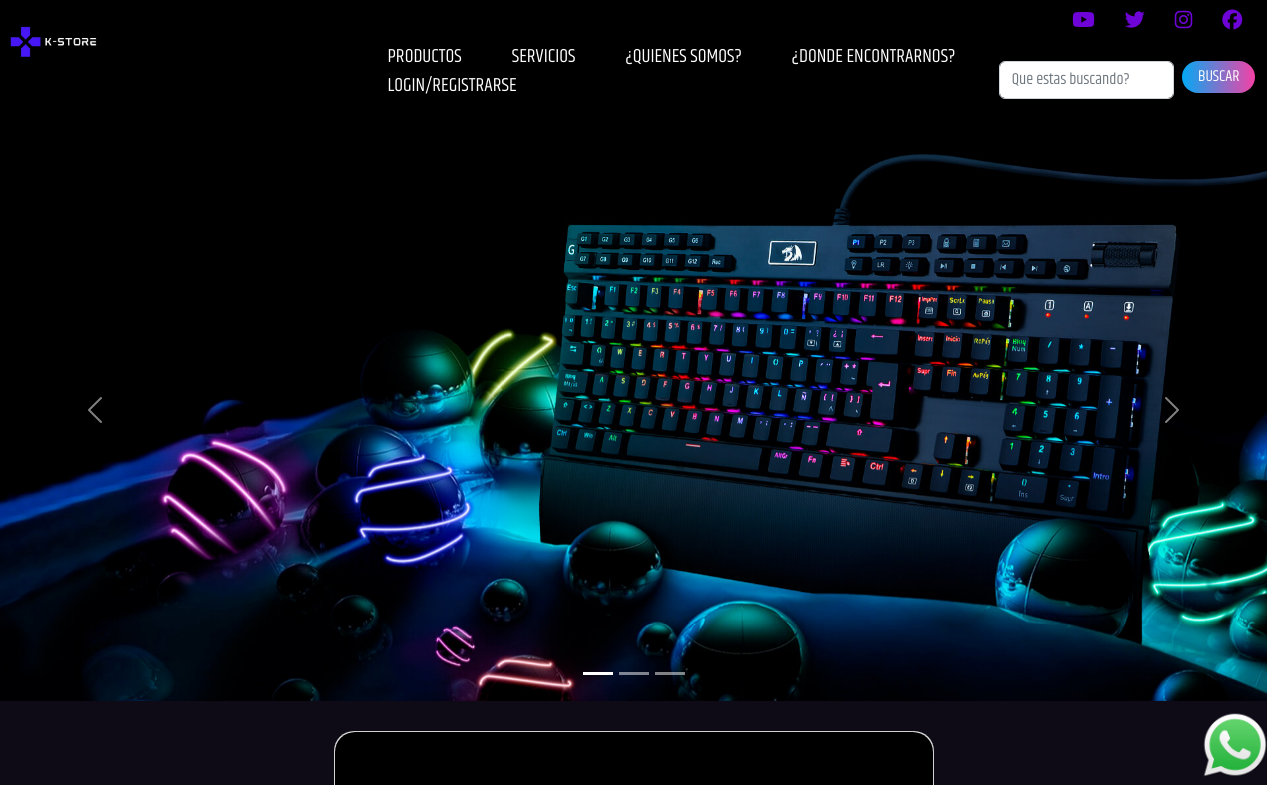
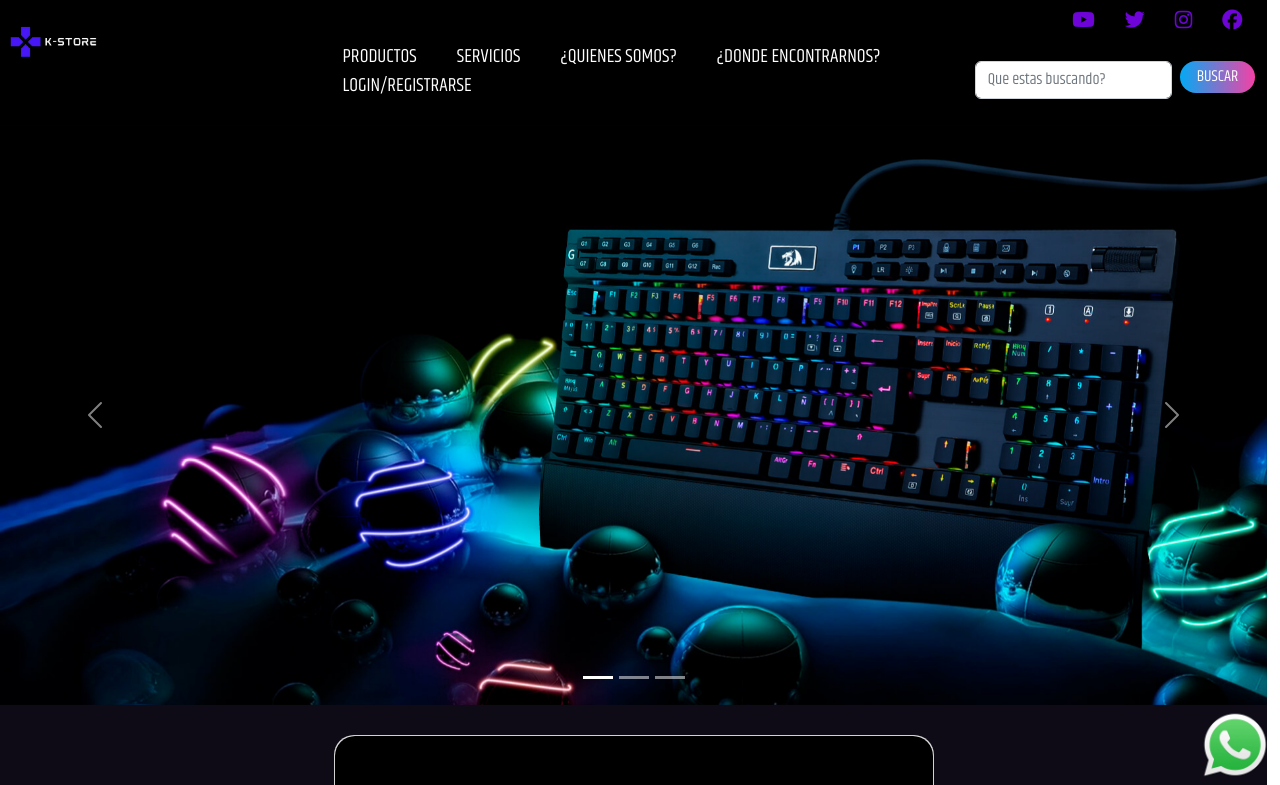
Before and after one commit to TomasMedrano/PF-MedranoTomas, a website: page index.html in a window 1280 px wide. Shown: the top 785 px of the page. Drawn offline with nearby package versions, Linux system fonts and the light colour scheme.

Commit message:
correccion errores de grid area

```diff
--- a/index.html
+++ b/index.html
@@ -8,7 +8,7 @@
     <meta name="keywords"  content="redragon, logitech, corsair, gamer, teclado, mouse, auriculares, componentes informaticos, envios, cuotas">
     <link rel="shortcut icon" href="./images/logo.webp">
     <link href="https://cdn.jsdelivr.net/npm/bootstrap@5.2.3/dist/css/bootstrap.min.css" rel="stylesheet" integrity="sha384-rbsA2VBKQhggwzxH7pPCaAqO46MgnOM80zW1RWuH61DGLwZJEdK2Kadq2F9CUG65" crossorigin="anonymous">
-    <link href="https://unpkg.com/aos@2.3.1/dist/aos.css" rel="stylesheet">
+    <link href="https://cdn.jsdelivr.net/npm/bootstrap@5.2.3/dist/css/bootstrap.min.css" rel="stylesheet" integrity="sha384-rbsA2VBKQhggwzxH7pPCaAqO46MgnOM80zW1RWuH61DGLwZJEdK2Kadq2F9CUG65" crossorigin="anonymous">
     <link rel="stylesheet" href="./css/style.css">
     <title>K-STORE</title>
 </head>
--- a/scss/_footer.scss
+++ b/scss/_footer.scss
@@ -1,14 +1,3 @@
-footer {
-    grid-area: footer;
-    height: auto;
-    background-color: $negro;
-    display: grid;
-    grid-template-columns: 1fr 1fr 1fr;
-   grid-template-rows: auto;
-   grid-template-areas:
-   "iconofooter navfooter contactofooter"
-   ;
-}
 
 #inocnofooter {
     grid-area: iconofooter;
@@ -18,6 +7,7 @@ footer {
 
 #navfooter {
     grid-area: navfooter;
+    z-index: 1;
 }
 
 .footer__item {
--- a/scss/_header.scss
+++ b/scss/_header.scss
@@ -1,16 +1,3 @@
-header {
-    grid-area: header;
-    background-color: $negro;
-   display: grid;
-   grid-template-columns: 0.5fr 1fr 1fr;
-   grid-template-rows: 0.2fr auto;
-   grid-template-areas:
-   "icono redesmenu redesmenu"
-   "icono nav nav"
-   ;
-   z-index: 1;
-}
-
 #icono {
     grid-area: icono;
 }
@@ -22,7 +9,8 @@ header {
     grid-area: nav;
     display: flex;
     justify-content: end;
-    margin-left: 50px;
+    margin-left: 10px;
+    z-index: 1;
 }
 .navbar-toggler {
     background-color: $morado;
@@ -38,7 +26,7 @@ header {
 			text-decoration: none;
 			text-transform: uppercase;
 			color: $blanco;
-			padding: 10px;
+			padding: 5px;
 			transition: 0.5s ease;
 		}
 	}
--- a/scss/_layout.scss
+++ b/scss/_layout.scss
@@ -2,13 +2,56 @@
     width: 99vw;
     display: grid;
     grid-template-columns: 1fr;
-    grid-template-rows: 0.01fr repeat(4,3fr) 0.2fr;
+    grid-template-rows: auto auto auto;
     grid-template-areas:
     "header"
-    "main"
-    "main"
-    "main"
     "main"
     "footer"
     ;
 }
+
+
+header {
+    grid-area: header;
+    background-color: $negro;
+   display: grid;
+   grid-template-columns: 0.5fr 1fr 1fr;
+   grid-template-rows: 0.2fr 0.2 1fr;
+   grid-template-areas:
+   "icono redesmenu redesmenu"
+   "icono login login"
+   "icono nav nav"
+   ;
+}
+
+
+main {
+    grid-area: main;
+	height: auto;
+    background-color: $color-de-fondo;
+    display: grid;
+    grid-template-columns: 1fr;
+    grid-template-rows:0.5fr repeat(5,auto) 0.5fr 0.01fr;
+    grid-template-areas:
+    "carrousel"
+    "categorias"
+    "categorias"
+    "productos_destacados"
+    "nuevos_ingresos"
+    "nuevos_ingresos"
+    "marcas"
+    ;
+}
+
+
+footer {
+    grid-area: footer;
+    height: auto;
+    background-color: $negro;
+    display: grid;
+    grid-template-columns: 1fr 1fr 1fr;
+   grid-template-rows: auto;
+   grid-template-areas:
+   "iconofooter navfooter contactofooter"
+   ;
+}
--- a/scss/_main.scss
+++ b/scss/_main.scss
@@ -4,7 +4,7 @@ main {
     background-color: $color-de-fondo;
     display: grid;
     grid-template-columns: 1fr;
-    grid-template-rows:0.5fr repeat(5,auto) 0.5fr 0.01fr;
+    grid-template-rows:0.5fr repeat(5,auto) 0.01fr;
     grid-template-areas:
     "carrousel"
     "categorias"
@@ -45,7 +45,6 @@ main {
 	height: 350px;
 	border-radius: 20px;
 	display: flex;
-	align-items: center;
 	transition: 0.5s;
 	min-height: 50vh;
 	.circle {
@@ -121,7 +120,7 @@ main {
 
 /*PRODUCTOS DESTACADOS */
 #productos_destacados {
-	grid-area: productos_destacad 	os;
+	grid-area: productos_destacados;
 	background-color: $color-de-fondo;
 	display: grid;
 	grid-template-columns: auto;
--- a/scss/_mediaquerries.scss
+++ b/scss/_mediaquerries.scss
@@ -1,17 +1,6 @@
 
 @media screen and (max-width: 1400px) {
-    header {
-        grid-area: header;
-        height: 15vh;
-        background-color: $negro;
-       display: grid;
-       grid-template-columns: 0.5fr 1fr 1fr;
-       grid-template-rows: 0.2fr auto;
-       grid-template-areas:
-       "icono redesmenu redesmenu"
-       "icono nav nav"
-       ;
-    }
+
 }
 
 @media screen and (max-width: 1200px) {
@@ -30,9 +19,16 @@
 }
 
 @media screen and (max-width: 600px) {
+
+    .menu_nav {
+        max-width: 60vw;
+}
 }
 
 @media screen and (max-width: 480px) {
+    .menu_nav {
+        max-width: 70vw;
+}
     footer {
         grid-template-columns: 1fr;
        grid-template-rows: 0.5fr 0.2fr 1fr;
@@ -93,5 +89,8 @@
 }
 
 @media screen and (max-width: 320px) {
+    .menu_nav {
+        max-width: 80vw;
+}
 
 }
```
Also changed, not shown: css/style.css. Lines whose indentation alone changed are shown as unchanged.
